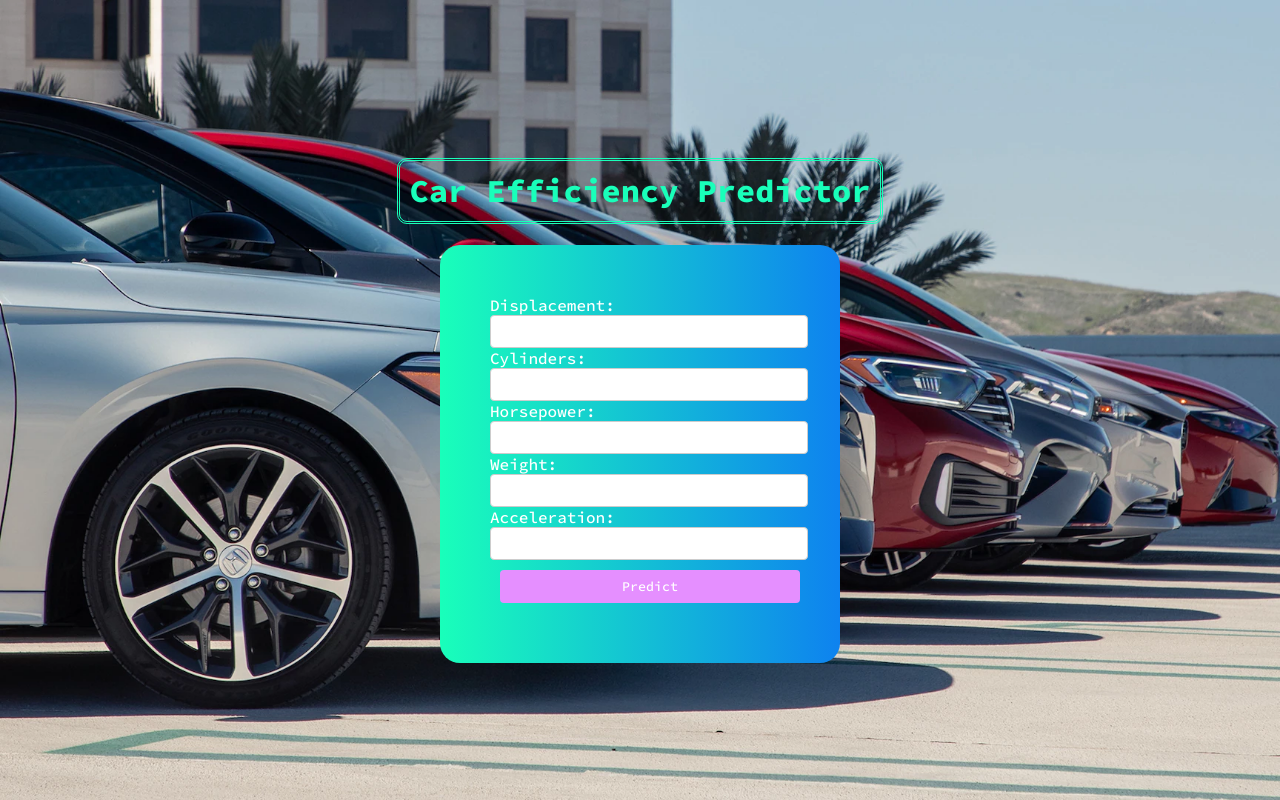
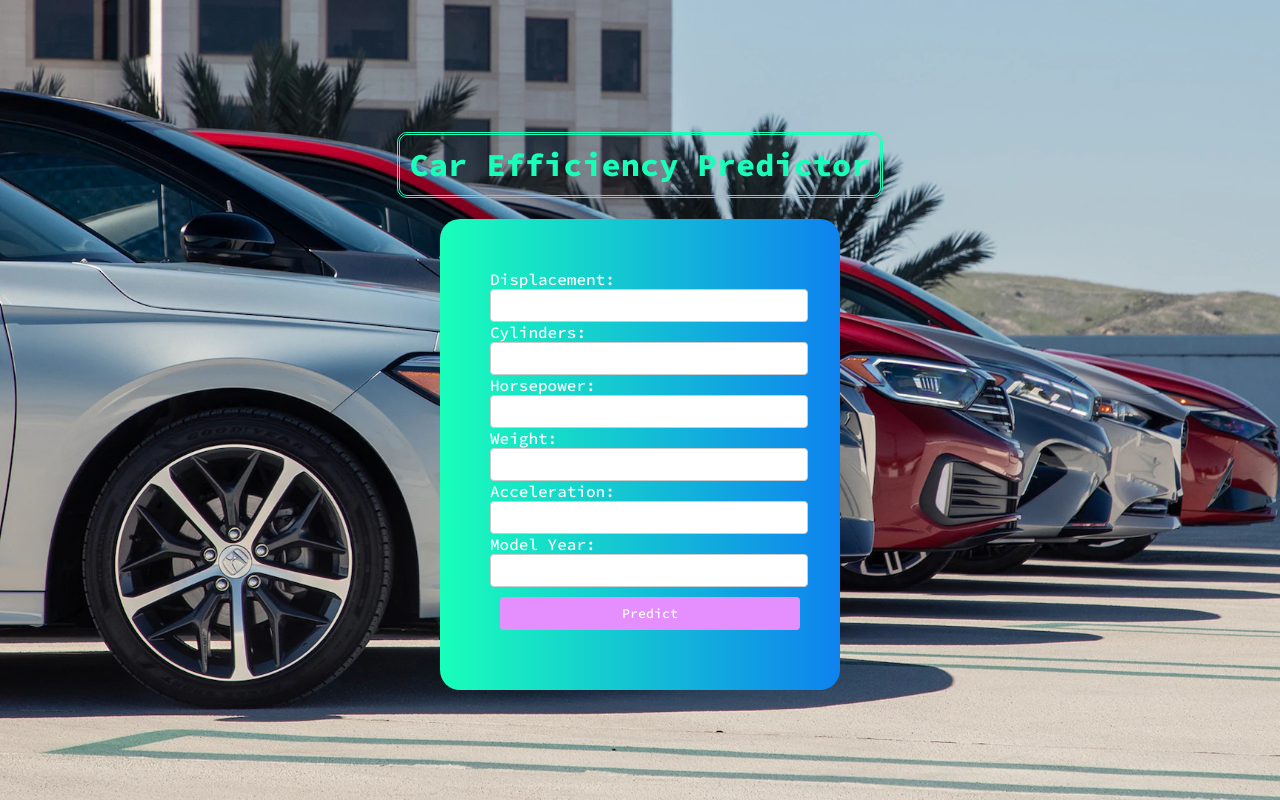
Before and after one commit to xhimshikhax/ECS171FinalProject, a Flask app: page / in a window 1280 px wide. Run offline with Flask 3, Linux system fonts and the light colour scheme.

Commit message:
Add model year to html form

```diff
--- a/flaskfrontend/templates/index.html
+++ b/flaskfrontend/templates/index.html
@@ -26,6 +26,9 @@
                     <label for="acceleration">Acceleration:</label>
                     <input type="text" id="acceleration" name="acceleration" required>
 
+                    <label for="model year">Model Year:</label>
+                    <input type="text" id="model year" name="model year" required>
+
                     <button type="submit">Predict</button>
                 </form>
             </div>
```
